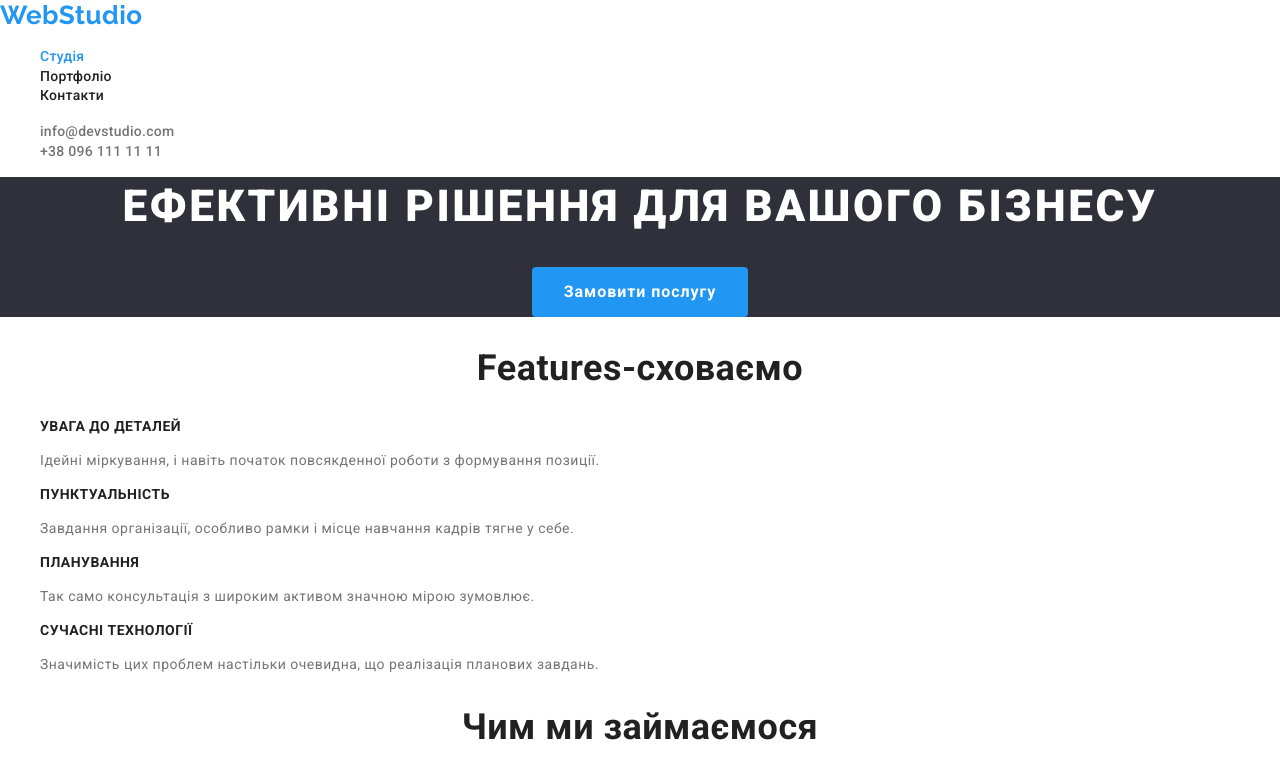
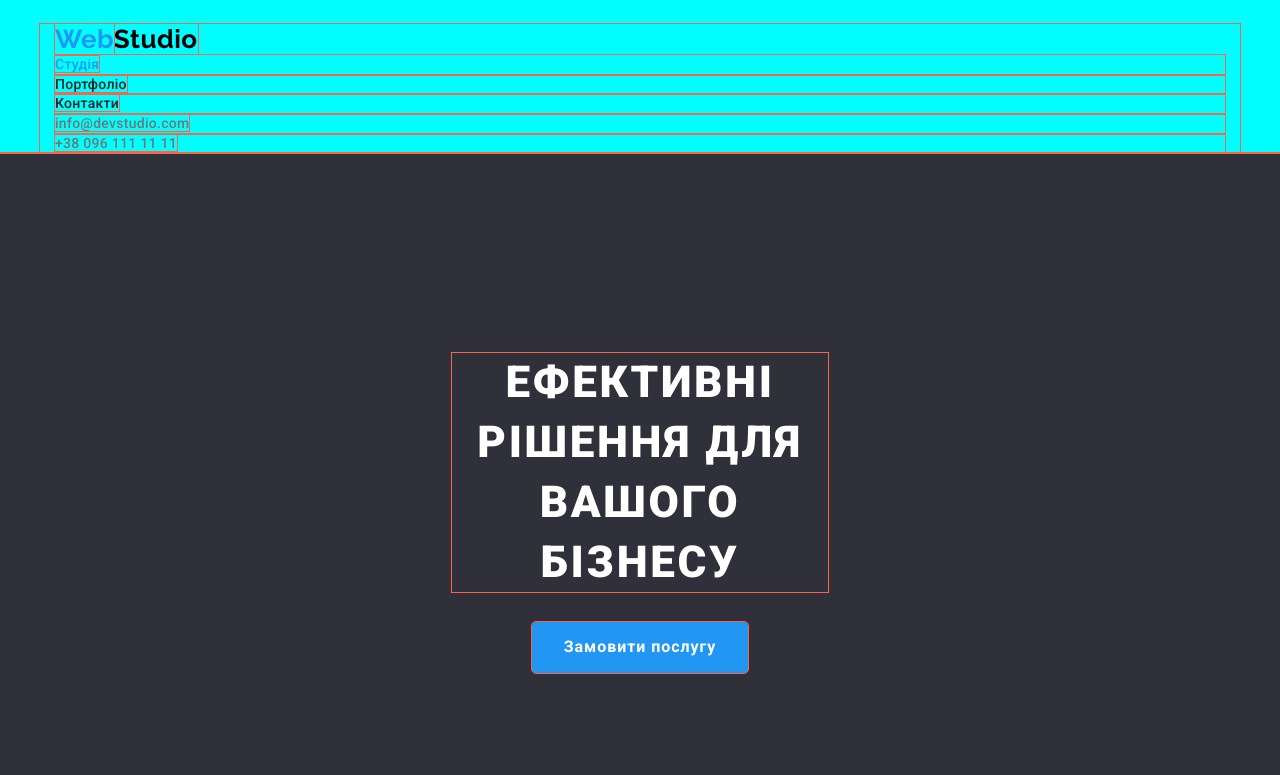
Before and after one commit to Tetiana2023/goit-markup-hw-03, a plain HTML site: page index.html in a window 1280 px wide. Shown: the top 775 px of the page. Drawn offline with nearby package versions, Linux system fonts and the light colour scheme.

Commit message:
працюю зі стилями

```diff
--- a/css/styles.css
+++ b/css/styles.css
@@ -12,29 +12,54 @@
 :root {
 	--primery-text-color: #757575;
 	--title-text-color: #212121;
-    --accent-color: #2196F3;
-    --accent-button-color: #188CE8;
-    --primery-bg-color: #FFFFFF;
-    --secondary-bg-color: #F5F4FA;
-    --hero-section-bg-color: #2F303A;
+	--accent-color: #2196f3;
+	--accent-button-color: #188ce8;
+	--primery-bg-color: #ffffff;
+	--secondary-bg-color: #f5f4fa;
+	--hero-section-bg-color: #2f303a;
 	--logo-color: #000000;
 	--footer-tel-mail-color: rgba(255, 255, 255, 0.6);
+}
+* {
+	outline: 1px solid tomato;
+}
+
+h1,
+h2,
+h3,
+h4,
+h5,
+h6,
+ul,
+p {
+	margin: 0;
+}
+
+ul {
+    padding-left: 0;
+}
+.container {
+    width: 1200px;
+    margin: 0 auto;
+    padding-left: 15px;
+    padding-right: 15px;
 
 }
+
+
 
 body {
 	color: var(--primery-text-color);
 	background-color: var(--primery-bg-color);
 	font-family: "Roboto", sans-serif;
 	letter-spacing: 0.03em;
-    outline: 1px solid greenyellow;
 }
 .list {
 	list-style: none;
 }
 
 .logo {
-    color:  var(--logo-color);
+	color: var(--logo-color);
 	font-family: "Raleway", sans-serif;
 	font-weight: 700;
 	font-size: 26px;
@@ -46,7 +71,7 @@ body {
 	color: var(--accent-color);
 }
 .logo-web {
-    color: var(--accent-color)
+	color: var(--accent-color);
 }
 .logo-studio {
 	color: var(--primery-bg-color);
@@ -62,6 +87,10 @@ body {
 	color: var(--accent-color);
 }
 /* header */
+.header-part {
+    background-color: aqua;
+    padding-top: 24px;
+}
 
 .header-part .link {
 	color: var(--title-text-color);
@@ -70,10 +99,11 @@ body {
 	line-height: 1.4;
 	letter-spacing: 0.02em;
 	text-decoration: none;
+
 }
 .link:hover,
 .link:focus {
-    color:  var(--accent-color);
+	color: var(--accent-color);
 }
 
 .site-nav .link.current {
@@ -85,7 +115,7 @@ body {
 
 .contakts .link:hover,
 .contakts .link:focus {
-    color:  var(--accent-color);
+	color: var(--accent-color);
 }
 
 /* Hero- Section  */
@@ -93,9 +123,10 @@ body {
 .hero-section {
 	background-color: var(--hero-section-bg-color);
 	text-align: center;
+    padding: 200px 452px 0;
+
 }
 .hero-title {
-    margin-top: 0;
    	margin-bottom: 30px;
 	color: var(--primery-bg-color);
 	font-weight: 900;
@@ -103,6 +134,9 @@ body {
 	line-height: 1.36;
 	letter-spacing: 0.06em;
 	text-transform: uppercase;
+    max-width: 696px;
+
+
 }
 
 /* Button */
@@ -113,7 +147,6 @@ body {
 	min-width: 73px;
 	text-align: center;
 	border: none;
-
 
 	color: var(--primery-bg-color);
 	background-color: var(--accent-color);
@@ -131,6 +164,8 @@ body {
 	background-color: var(--accent-color);
 	cursor: pointer;
 	padding: 10px 32px;
+    margin-bottom: 200px;
+
 }
 .hero-button:hover,
 .hero-button:focus {
@@ -230,8 +265,6 @@ body {
 	line-height: 1.63;
 	letter-spacing: 0.03em;
 	cursor: pointer;
-
-
 }
 
 .main-button:hover,
@@ -252,7 +285,7 @@ body {
 	line-height: 2;
 	letter-spacing: 0.06em;
 }
-.text-works{
+.text-works {
 	color: var(--primery-text-color);
 	font-weight: 400;
 	font-size: 16px;
--- a/index.html
+++ b/index.html
@@ -18,6 +18,7 @@
 
 	<body>
 		<header class="header-part">
+			<div class="container">
 				<a href="./index.html" class="logo"> <span class="logo-web">Web</span>Studio</a>
 				<nav>
 					<ul class="site-nav list">
@@ -30,6 +31,7 @@
 					<li><a href="mailto:info@devstudio.com" class="link">info@devstudio.com</a></li>
 					<li><a href="tel:+380961111111" class="link">+38 096 111 11 11</a></li>
 				</ul>
+			</div>
 		</header>
 		<!-- Main section-->
 		<main>
@@ -40,6 +42,7 @@
 			</section>
 			<!-- особливості section-->
 			<section class="section">
+				<div class="container">
 					<h2 class="section-title"> Features-сховаємо</h2>
 					<ul class="features list">
 						<li>
@@ -59,18 +62,22 @@
 							<p class="text">Значимість цих проблем настільки очевидна, що реалізація планових завдань.</p>
 						</li>
 					</ul>
+				</div>
 			</section>
 			<!-- Портфоліо section-->
 			<section class="section">
+				<div class="container">
 					<h2 class="section-title">Чим ми займаємося</h2>
 					<ul class="list">
 						<li> <img src="./images/box1.jpg" alt="фото1" width="370" height="294" /></li>
 						<li><img src="./images/box2.jpg" alt="фото2" width="370" height="294" /></li>
 						<li><img src="./images/box3.jpg" alt="фото3" width="370" height="294" /></li>
 					</ul>
+				</div>
 			</section>
 			<!--  Наша команда section-->
 			<section class="section-team">
+				<div class="container">
 					<h2 class="section-title">Наша команда</h2>
 					<ul class="team list">
 						<li class="team-color">
@@ -81,19 +88,20 @@
 						<li class="team-color">
 							<img src="./images/olga.jpg" alt="фото Ольга" width="270" height="260" />
 							<h3 class="team-title">Ольга Рєпіна</h3>
-						<p class="team-text" lang="en"> Frontend Developer</p></li
-					>
+							<p class="team-text" lang="en"> Frontend Developer</p>
+						</li>
 						<li class="team-color">
 							<img src="./images/mykola.jpg" alt="фото Микола" width="270" height="260" />
 							<h3 class="team-title">Микола Тарасов</h3>
-						<p class="team-text" lang="en">Marketing</p></li
-					>
+							<p class="team-text" lang="en">Marketing</p>
+						</li>
 						<li class="team-color">
 							<img src="./images/mykhaylo.jpg" alt="фото Михайло" width="270" height="260" />
 							<h3 class="team-title">Михайло Єрмаков</h3>
-						<p class="team-text" lang="en">UI Designer</p></li
-					>
+							<p class="team-text" lang="en">UI Designer</p>
+						</li>
 					</ul>
+				</div>
 			</section>
 		</main>
 		<footer class="foter">
```
Lines whose indentation alone changed are shown as unchanged.
